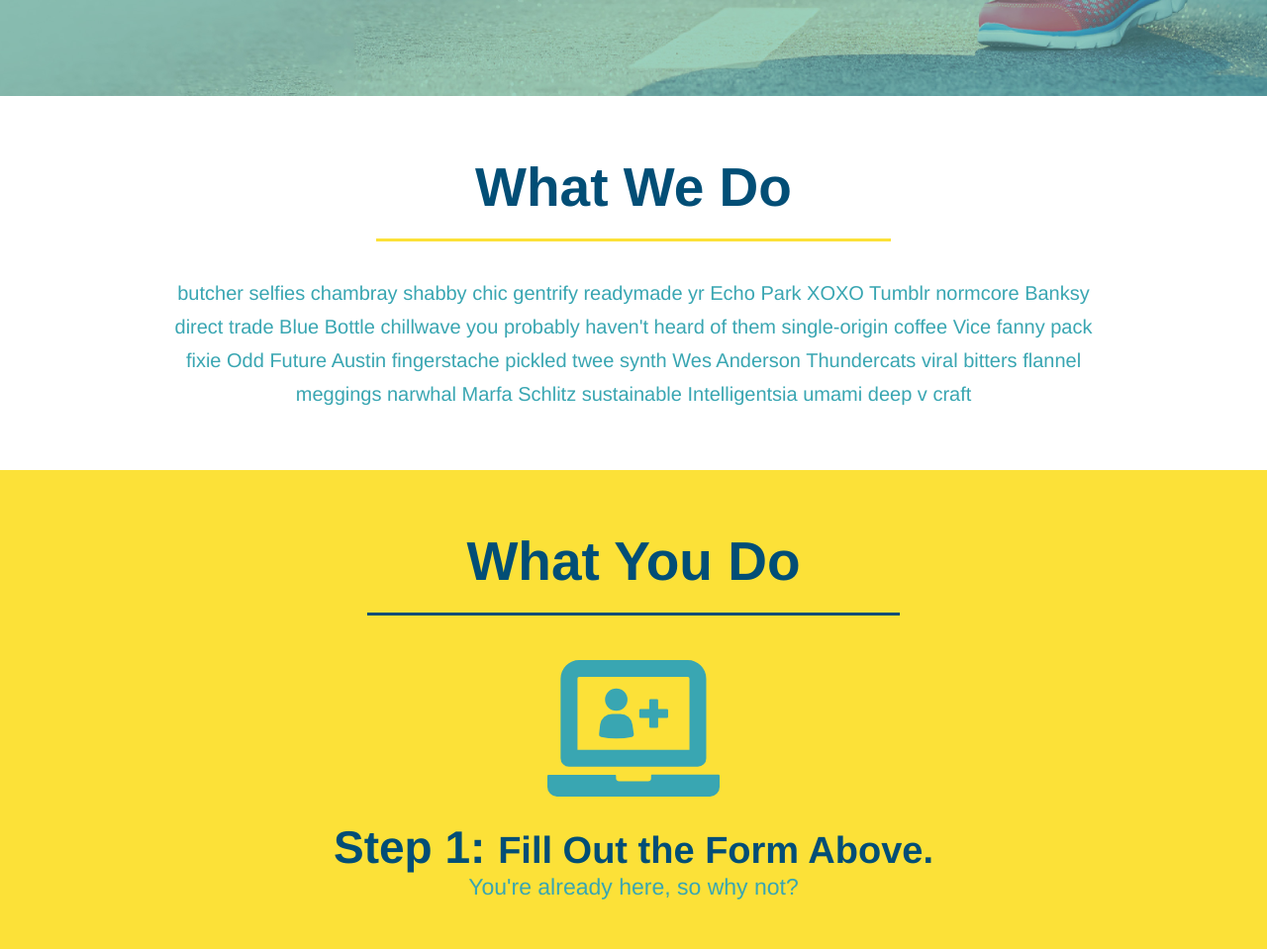
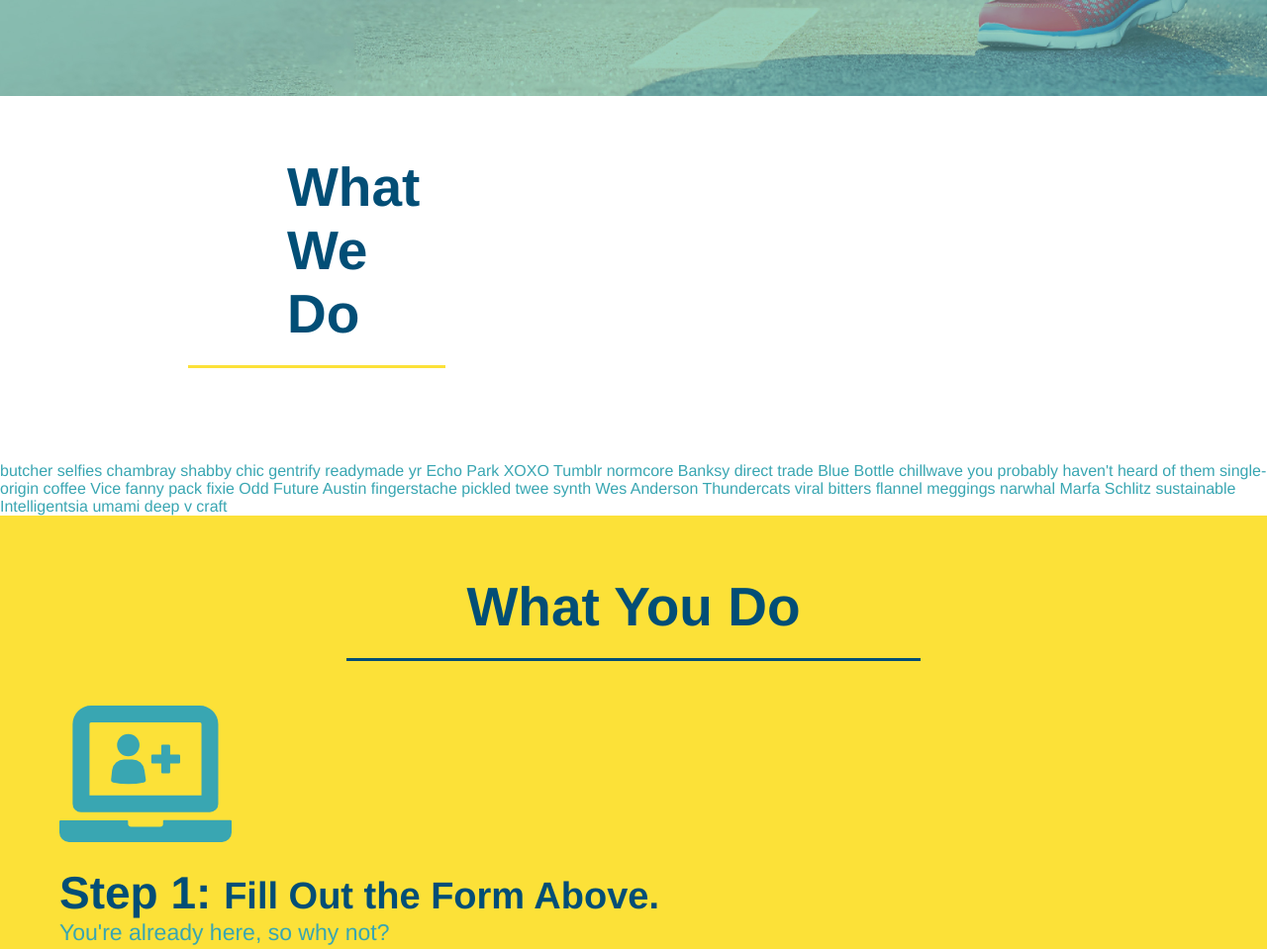
Before and after one commit to ascosper/run-buddy, a plain HTML site: page index.html in a window 1280 px wide. Shown: the part 611-1570 px from the top of the page at 99% size. Drawn offline with Linux system fonts and the light colour scheme.

Commit message:
css flex

```diff
--- a/index.html
+++ b/index.html
@@ -68,15 +68,19 @@
                          </form>
                     </div>
                  </section>
-
-                 <section id="what-we-do" class="intro">
-                    <h2 class="section-title primary-border">What We Do</h2>
+                 <div class="flex-row">
+                    <section id="what-we-do" class="intro">
+                      <h2 class="section-title primary-border">What We Do</h2>
+                      </div>
+                  <div class="flex-row">
                     <p>
                       butcher selfies chambray shabby chic gentrify readymade yr Echo Park XOXO Tumblr normcore Banksy direct trade Blue Bottle chillwave you probably haven't heard of them single-origin coffee Vice fanny pack fixie Odd Future Austin fingerstache pickled twee synth Wes Anderson Thundercats viral bitters flannel meggings narwhal Marfa Schlitz sustainable Intelligentsia umami deep v craft
                     </p>
+                  </div>
                   </section>
 
                   <section id="what-you-do" class="steps">
+
                     <h2 class="section-title secondary-border">What You Do</h2>
 
                     <div>
--- a/style.css
+++ b/style.css
@@ -107,8 +107,6 @@ body {
     border: none;
     padding: 10px 20px;
     font-size: 16px;}
-    .intro {
-        text-align: center;}
 .intro h2 {
      font-size: 55px;
      color: #024e76;
@@ -120,18 +118,15 @@ body {
     line-height: 1.7;
     color: #39a6b2;
     width: 80%;
-    font-size: 20px;}
+    font-size: 20px;
+    text-align: center;}
 .intro p {
      margin: 0 auto;}
 .steps {
-    text-align: center;
     background: #fce138;}
 .section-title {
     font-size: 55px;
     color: #024e76;
-    margin-bottom: 35px;
-    padding: 0 100px 20px 100px;
-    display: inline-block;
     border-bottom: 3px solid;}
   .primary-border {
     border-color: #fce138; }
@@ -154,7 +149,7 @@ body {
 .steps span {
     font-size: 38px;}
 .trainers {
-        text-align: center;
+
       }
 .trainer {
         width: 900px;
@@ -197,14 +192,14 @@ body {
       }
       .section-title {
         font-size: 55px;
-        display: inline-block;
-        padding: 0 100px 20px 100px;
         border-bottom: 3px solid;
-        margin-bottom: 35px;
         color: #024e76;
+        padding-bottom: 20px;
+        text-align: center;
+        margin: 0 auto 35px auto;
+        width: 50%;
       }
       .contact {
-        text-align: center;
         background: #024e76;
       }
       .contact h2 {
@@ -259,3 +254,6 @@ body {
 
       footer a {
         color: #024e76;}
+      .flex-row {
+          display: flex;
+        }
```
